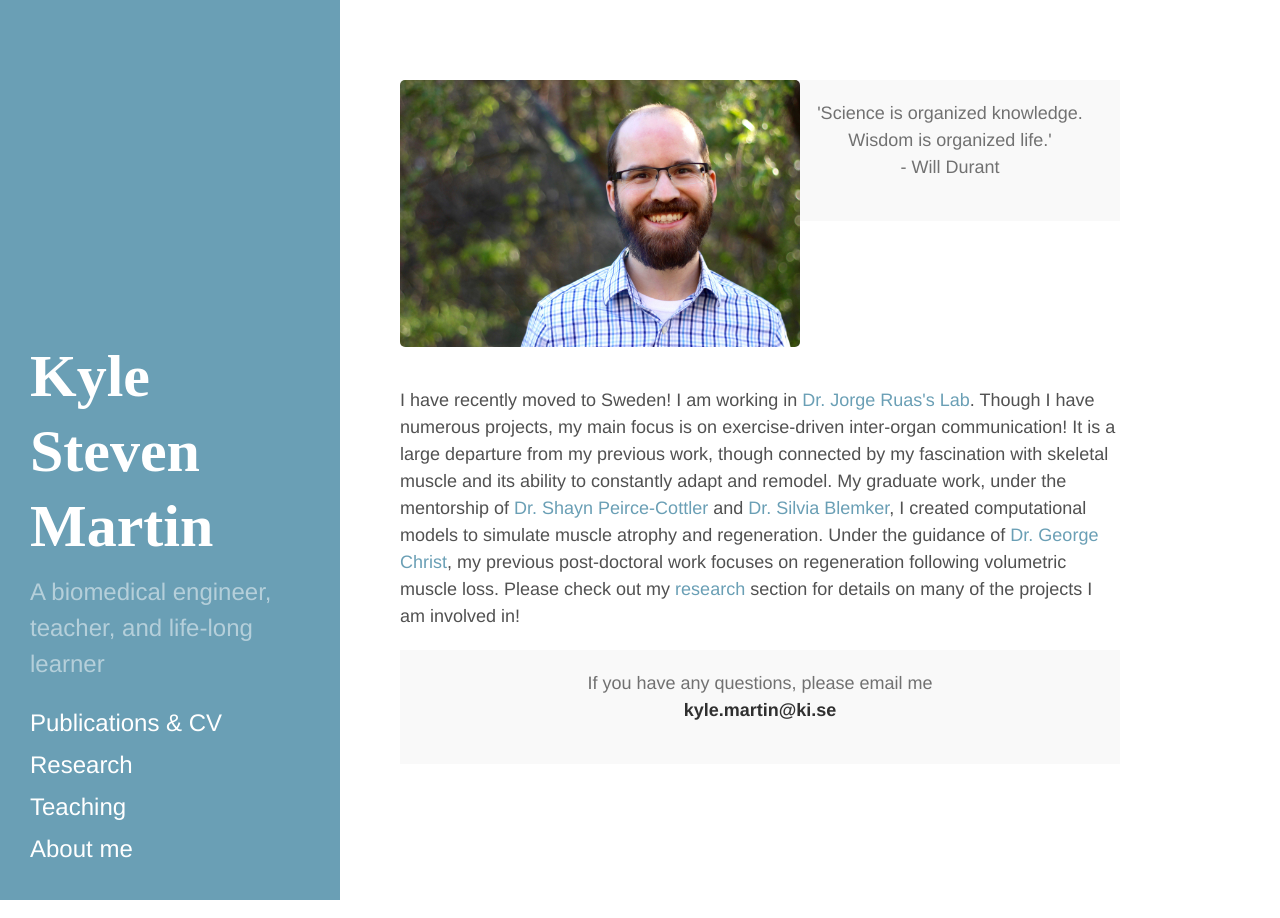
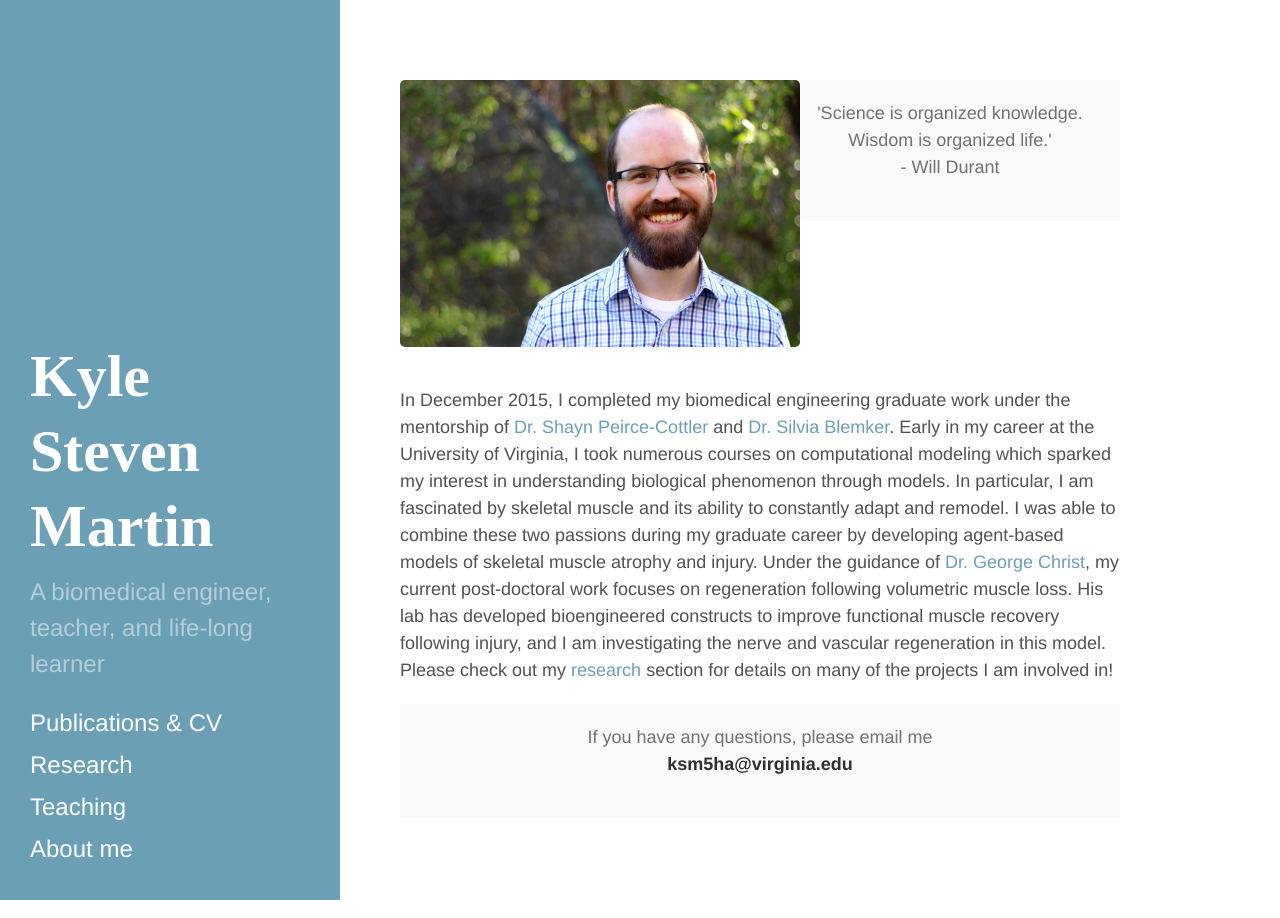
Before and after one commit to ksm362/ksm362.github.io, a Jekyll site: the page built from index.html, in a window 1280 px wide. Built offline with Jekyll 4.4.1, drawn with Linux system fonts in a browser that asks for light colours; the list of posts is cut into pages by our own code.

Commit message:
Revert "updated for Sweden"
This reverts commit 28162218e8d1d4fd9fd2a8a4840cf84ef81c7f25.

```diff
--- a/index.html
+++ b/index.html
@@ -9,18 +9,21 @@ title: Home
 </div>
 <div class="posts" style="clear:left">
 <p>
-	I have recently moved to Sweden! I am working in <a href="http://ki.se/en/fyfa/molecular-and-cellular-exercise-physiology">Dr. Jorge Ruas's Lab</a>.
-	Though I have numerous projects, my main focus is on exercise-driven inter-organ communication!
-	It is a large departure from my previous work, though connected by my fascination with skeletal muscle and its ability to constantly adapt and remodel.
-	My graduate work, under the mentorship of <a href="http://bme.virginia.edu/peirce/">Dr. Shayn Peirce-Cottler</a> and
-	<a href="http://bme.virginia.edu/muscle/">Dr. Silvia Blemker</a>, I created computational models to simulate muscle atrophy and regeneration.
-	Under the guidance of <a href="http://christlab.org/">Dr. George Christ</a>, my previous post-doctoral work focuses on regeneration following volumetric muscle loss.
+	In December 2015, I completed my biomedical engineering graduate work under the
+	mentorship of <a href="http://bme.virginia.edu/peirce/">Dr. Shayn Peirce-Cottler</a> and
+	<a href="http://bme.virginia.edu/muscle/">Dr. Silvia Blemker</a>. Early in my career at the University of Virginia, I took numerous courses
+	on computational modeling which sparked my interest in understanding biological phenomenon through models.
+	In particular, I am fascinated by skeletal muscle and its ability to constantly adapt and remodel.
+	I was able to combine these two passions during my graduate career by developing agent-based models of skeletal muscle
+	atrophy and injury.
+	Under the guidance of <a href="http://christlab.org/">Dr. George Christ</a>, my current post-doctoral work focuses on regeneration following volumetric muscle loss.
+	His lab has developed bioengineered constructs to improve functional muscle recovery following injury, and I am investigating the nerve and vascular regeneration in this model.
 	Please check out my <a href="{{ site.baseurl }}Research">research</a>  section for details on many of the projects I am involved in!
 <!-- 	<a href="{{ site.baseurl }}/posts/test">atrophy</a>
 	<a href="{{ site.baseurl }}about">test2</a>  -->
 </p>
 <div class="message" align="middle";>
-  <p>If you have any questions, please email me <br> <strong> kyle.martin@ki.se </strong> </p>
+  <p>If you have any questions, please email me <br> <strong> ksm5ha@virginia.edu  </strong> </p>
 </div>
 <!-- ATROPHY MOVIE <iframe width="480" height="360" src="https://www.youtube.com/embed/oXthci6ar5s?rel=0&amp;controls=0&amp;showinfo=0&autoplay=1" frameborder="0"></iframe>
 INFLAMMATION MOVIE <iframe width="480" height="360" src="https://www.youtube.com/embed/sJIq7gGsWjE?rel=0&amp;controls=0&amp;showinfo=0&autoplay=1" frameborder="0"></iframe> -->
```
Also changed, not shown: Research.md (+5 -5 lines), Teaching.md (+1 -1 lines), _posts/2017-08-18-Inter-organ communication.md (deleted, +0 -20 lines), _posts/2016-02-25-Skeletal muscle regeneration.md (renamed from _posts/2016-02-25-Skeletal muscle regeneration - Copy.md).
